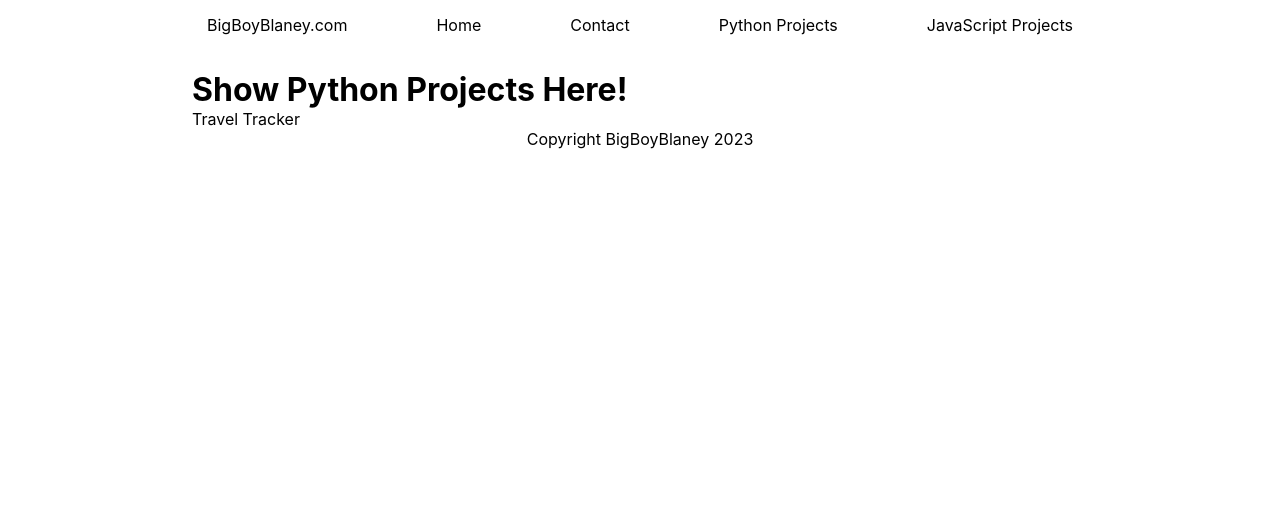
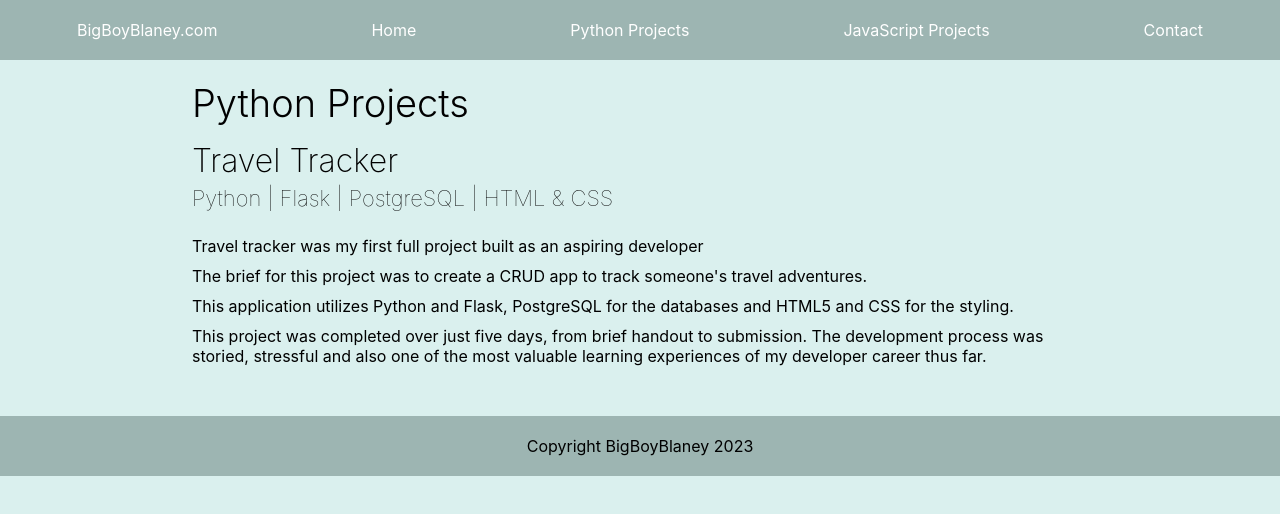
Before and after one commit to JBlaney93/jblaney-portfolio, a React (Create React App) app: page /jblaney-portfolio/python-projects in a window 1280 px wide. Shown: the top 514 px of the page. Built offline with nearby package versions, Linux system fonts and the light colour scheme.

Commit message:
python projects page updated

```diff
--- a/package.json
+++ b/package.json
@@ -11,6 +11,7 @@
     "react-dom": "^18.2.0",
     "react-router-dom": "^6.6.2",
     "react-scripts": "5.0.1",
+    "styled-components": "^5.3.6",
     "web-vitals": "^2.1.4"
   },
   "scripts": {
--- a/src/App.css
+++ b/src/App.css
@@ -4,18 +4,29 @@
     /* border: 1px solid black; */
 }
 
+body {
+    background-color: #DAF0EE;
+}
+
+.nav-bar__container {
+    /* border: 1px solid black; */
+}
+
 .nav-bar__ul {
     display: flex;
-    justify-content: space-between;
+    justify-content: space-around;
     list-style: none;
     margin-bottom: 1.25rem;
+    background-color: #9DB5B2;
+    /* border: 1px solid black; */
 }
 
 .nav-bar__links {
-    color: black;
+    color: white;
     text-decoration: none;
     display: block;
-    padding: 0.9375rem 0.9375rem;
+    padding: 1.25rem 0.9375rem;
+    /* border: 1px solid black; */
 }
 
 .nav-bar__links:hover {
@@ -31,4 +42,7 @@
 
 .footer {
     text-align: center;
+    padding: 20px;
+    background-color: #9DB5B2;
+    margin-top: 50px;
 }
--- a/src/components/JavascriptProjects.js
+++ b/src/components/JavascriptProjects.js
@@ -5,6 +5,18 @@ const JavascriptProjects = () => {
         <div>
             <h1>Show JavaScript Projects Here!</h1>
             <p>Some React bits n bobs? Group Project</p>
+            <br></br>
+            <p>
+            Lorem ipsum dolor sit amet, consectetur adipiscing elit, sed do eiusmod tempor incididunt ut labore et dolore magna aliqua. Sit amet consectetur adipiscing elit pellentesque habitant morbi. Est lorem ipsum dolor sit amet consectetur adipiscing elit. Etiam tempor orci eu lobortis elementum nibh. Pharetra magna ac placerat vestibulum. Faucibus in ornare quam viverra. Sed egestas egestas fringilla phasellus faucibus scelerisque. Suspendisse interdum consectetur libero id faucibus. Quis eleifend quam adipiscing vitae proin sagittis. Erat nam at lectus urna. Tempor orci dapibus ultrices in iaculis nunc sed augue lacus. Quis eleifend quam adipiscing vitae proin sagittis nisl. Suspendisse potenti nullam ac tortor vitae purus faucibus. Id venenatis a condimentum vitae sapien pellentesque habitant. Purus faucibus ornare suspendisse sed nisi lacus sed viverra tellus. Cras tincidunt lobortis feugiat vivamus at augue. Nisl nunc mi ipsum faucibus vitae aliquet nec. A lacus vestibulum sed arcu non odio euismod lacinia.
+
+Mauris sit amet massa vitae tortor condimentum lacinia. Felis eget velit aliquet sagittis id consectetur. Ipsum consequat nisl vel pretium. Fermentum iaculis eu non diam phasellus vestibulum lorem sed. Suspendisse ultrices gravida dictum fusce ut. Dignissim convallis aenean et tortor at. Interdum velit euismod in pellentesque. Cursus eget nunc scelerisque viverra mauris in aliquam sem fringilla. Aliquam id diam maecenas ultricies mi eget mauris pharetra et. Felis donec et odio pellentesque diam volutpat. Sed vulputate mi sit amet mauris commodo quis. Diam vel quam elementum pulvinar etiam non. Rhoncus dolor purus non enim praesent elementum facilisis. Ut tellus elementum sagittis vitae et leo. Et ligula ullamcorper malesuada proin libero nunc consequat interdum.
+
+Interdum velit laoreet id donec ultrices tincidunt arcu non sodales. Lectus urna duis convallis convallis tellus id interdum velit laoreet. Libero justo laoreet sit amet cursus. Sem fringilla ut morbi tincidunt augue interdum. Quisque id diam vel quam elementum pulvinar etiam non quam. Vivamus arcu felis bibendum ut tristique et egestas quis. Est lorem ipsum dolor sit amet consectetur adipiscing elit pellentesque. In aliquam sem fringilla ut morbi. Viverra mauris in aliquam sem fringilla ut morbi tincidunt. Consequat ac felis donec et odio pellentesque diam. Venenatis urna cursus eget nunc scelerisque viverra mauris in. Eget nunc scelerisque viverra mauris in. Duis tristique sollicitudin nibh sit amet commodo nulla. Fusce id velit ut tortor pretium viverra suspendisse potenti nullam. Consectetur libero id faucibus nisl tincidunt eget. Sed lectus vestibulum mattis ullamcorper velit sed. Dui nunc mattis enim ut tellus. Et ultrices neque ornare aenean euismod elementum nisi. Nunc non blandit massa enim. Ultrices eros in cursus turpis massa.
+
+Pharetra convallis posuere morbi leo urna molestie at. Vitae proin sagittis nisl rhoncus mattis rhoncus urna neque. Pellentesque eu tincidunt tortor aliquam nulla facilisi. Feugiat in fermentum posuere urna nec tincidunt. Dui faucibus in ornare quam viverra orci sagittis eu. Mattis aliquam faucibus purus in massa. Auctor augue mauris augue neque gravida in fermentum et sollicitudin. Parturient montes nascetur ridiculus mus. Aliquet lectus proin nibh nisl condimentum id venenatis a. Posuere morbi leo urna molestie at elementum eu. Eget nullam non nisi est sit amet. Dolor sit amet consectetur adipiscing elit pellentesque habitant morbi. Nunc sed id semper risus in hendrerit gravida. A cras semper auctor neque vitae tempus. Diam quam nulla porttitor massa id neque aliquam. Tellus elementum sagittis vitae et leo duis ut. Quis commodo odio aenean sed adipiscing. Vestibulum rhoncus est pellentesque elit ullamcorper. Sodales neque sodales ut etiam sit amet.
+
+Tristique risus nec feugiat in fermentum posuere. Mauris sit amet massa vitae tortor condimentum lacinia quis vel. Hendrerit dolor magna eget est lorem ipsum. Tempor orci dapibus ultrices in. Varius morbi enim nunc faucibus a. Elementum sagittis vitae et leo duis ut diam quam. Praesent elementum facilisis leo vel fringilla est ullamcorper eget. Elit duis tristique sollicitudin nibh. Vestibulum morbi blandit cursus risus at ultrices. Donec adipiscing tristique risus nec feugiat in fermentum posuere. Maecenas ultricies mi eget mauris pharetra et ultrices neque ornare. Quis viverra nibh cras pulvinar mattis nunc sed blandit. Lacus suspendisse faucibus interdum posuere lorem ipsum dolor sit amet. Id interdum velit laoreet id donec ultrices tincidunt arcu. Faucibus interdum posuere lorem ipsum. Dui accumsan sit amet nulla facilisi.
+            </p>
         </div>
     )
 }
--- a/src/components/NavBar.js
+++ b/src/components/NavBar.js
@@ -12,13 +12,13 @@ const NavBar = () => {
                     <Link to="/" className="nav-bar__links">Home</Link>
                 </li>
                 <li>
-                    <Link to="/jblaney-portfolio/contact" className="nav-bar__links">Contact</Link>
-                </li>
-                <li>
                     <Link to="/jblaney-portfolio/python-projects" className="nav-bar__links">Python Projects</Link>
                 </li>
                 <li>
                     <Link to="/jblaney-portfolio/javascript-projects" className="nav-bar__links">JavaScript Projects</Link>
+                </li>
+                <li>
+                    <Link to="/jblaney-portfolio/contact" className="nav-bar__links">Contact</Link>
                 </li>
             </ul>
         </div>
--- a/src/components/PythonProjects.js
+++ b/src/components/PythonProjects.js
@@ -1,10 +1,43 @@
 import React from "react";
+import styled from 'styled-components';
+
+const Paragraph = styled.p`
+    margin-bottom: 0.625rem;
+`
+const Header = styled.h1`
+    font-weight: 300;
+    font-size: 38px;
+    margin-bottom: 15px;
+`
+
+const SubHeader = styled.h2`
+    font-weight: 200;
+    font-size: 32px;
+    margin-bottom: 5px;
+`
+
+const TertiaryHeader = styled.h2`
+    font-weight: 100;
+    font-size: 22px;
+    margin-bottom: 5px;
+`
 
 const PythonProjects = () => {
     return (
         <div>
-            <h1>Show Python Projects Here!</h1>
-            <p>Travel Tracker</p>
+            <Header>Python Projects</Header>
+            <SubHeader>Travel Tracker</SubHeader>
+            <TertiaryHeader>Python | Flask | PostgreSQL | HTML & CSS</TertiaryHeader>
+            <br></br>
+            <Paragraph>Travel tracker was my first full project built as an aspiring developer</Paragraph>
+            <Paragraph>The brief for this project was to create a CRUD app to track someone's travel adventures.</Paragraph>
+            <Paragraph>This application utilizes Python and Flask, PostgreSQL for the databases and HTML5 and CSS for the styling.</Paragraph>
+            <Paragraph>This project was completed over just five days, from brief handout to submission. The development process was
+                storied, stressful and also one of the most valuable learning experiences of my developer career thus far.
+            </Paragraph>
+
+
+
         </div>
     )
 }
--- a/src/containers/MainContainer.js
+++ b/src/containers/MainContainer.js
@@ -10,15 +10,17 @@ import JavascriptProjects from "../components/JavascriptProjects";
 const MainContainer = () => {
 
     return (
-        <div className="main-container">
+        <div >
             <Router>
                 <NavBar />
+                <div className="main-container">
                     <Routes>
                         <Route path="/" element={ <Home /> }/>
                         <Route path="/jblaney-portfolio/contact" element={ <Contact /> }/>
                         <Route path="/jblaney-portfolio/python-projects" element={ <PythonProjects /> }/>
                         <Route path="/jblaney-portfolio/javascript-projects" element={ <JavascriptProjects/> }/>
                     </Routes>
+                </div>
                 <Footer />
             </Router>
         </div>
```
Also changed, not shown: 1 other file (tests, documents, lock files or other folders). Lines whose indentation alone changed are shown as unchanged.
